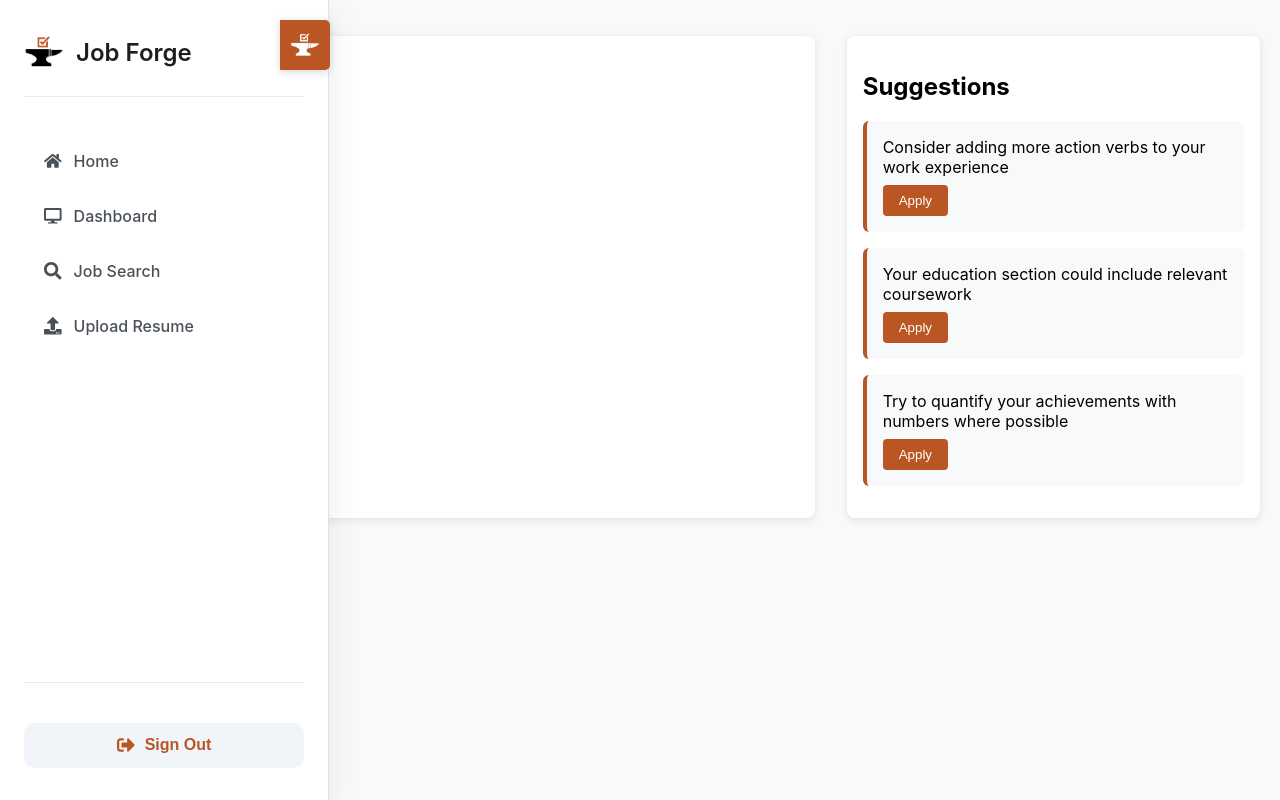
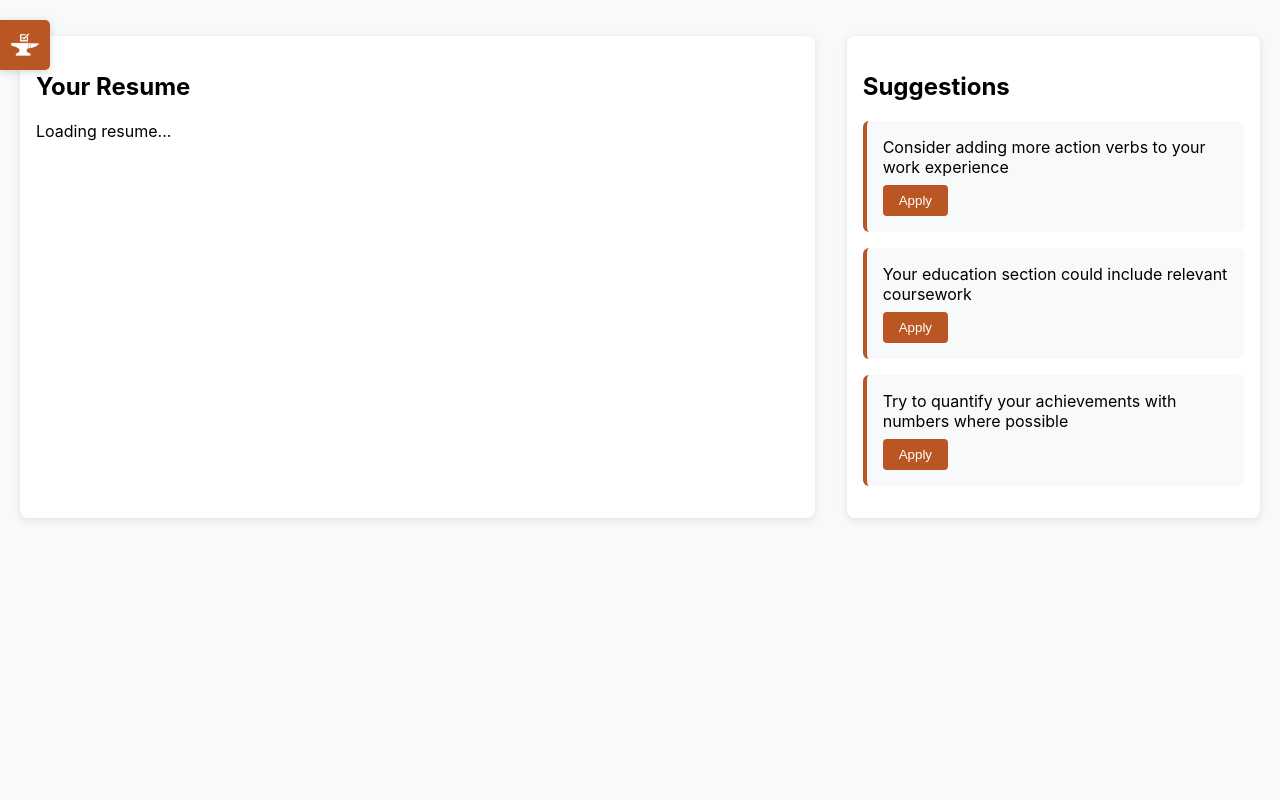
Before and after one commit to uniquedapoet/Job-Forge, a React (Create React App) app in the folder frontend/job-forge/: page /edit-resume in a window 1280 px wide. Built offline with nearby package versions, Linux system fonts and the light colour scheme.

Commit message:
JOB DESCRIPTIONS + NAV BAR + JOB SEARCH CLEAN UP

```diff
--- a/frontend/job-forge/src/Components/JobModal.jsx
+++ b/frontend/job-forge/src/Components/JobModal.jsx
@@ -7,6 +7,10 @@ const JobModal = ({ job, onClose, onSaveJob, isSaved, isProcessing }) => {
 
     // CLEANING + FORMATTING
     let cleaned = description
+      .replace(/\\&/g, '&')
+      .replace(/\\\d+/g, '')
+      .replace(/(\d)\\/g, '$1')
+      .replace(/(\d)\s?-\s?(\d)/g, '$1-$2')
       .replace(/\\n/g, '\n')
       .replace(/\\-/g, '-')
       .replace(/\*\*(.*?)\*\*/g, '<strong>$1</strong>')
--- a/frontend/job-forge/src/Components/Jobsearch.jsx
+++ b/frontend/job-forge/src/Components/Jobsearch.jsx
@@ -195,7 +195,6 @@ const JobSearch = ({ onLogout }) => {
                       <h3>{job.title}</h3>
                       <p>{job.company}</p>
                       <p>{job.location}</p>
-                      <p>{job.date_posted}</p>
                       <button
                         onClick={(e) => {
                           e.stopPropagation();
--- a/frontend/job-forge/src/Components/ResumeEditor.jsx
+++ b/frontend/job-forge/src/Components/ResumeEditor.jsx
@@ -9,7 +9,7 @@ const ResumeEditor = ({ onLogout }) => {
   const { user } = useContext(UserContext);
   const [resumeUrl, setResumeUrl] = useState("");
   const [message, setMessage] = useState({ text: "", isError: false });
-  const [sidebarVisible, setSidebarVisible] = useState(true);
+  const [sidebarVisible, setSidebarVisible] = useState(false);
   const [suggestions, setSuggestions] = useState([
     "Consider adding more action verbs to your work experience",
     "Your education section could include relevant coursework",
@@ -35,7 +35,7 @@ const ResumeEditor = ({ onLogout }) => {
   };
 
   return (
-    <MainLayout onLogout={onLogout} title="Resume Editor" sidebarVisible={sidebarVisible}>
+    <MainLayout onLogout={onLogout} title="Resume Editor" sidebarVisible={sidebarVisible} onToggleSidebar={toggleSidebar}>
       <div className="resume-editor-container">
         <button
           onClick={toggleSidebar}
```
